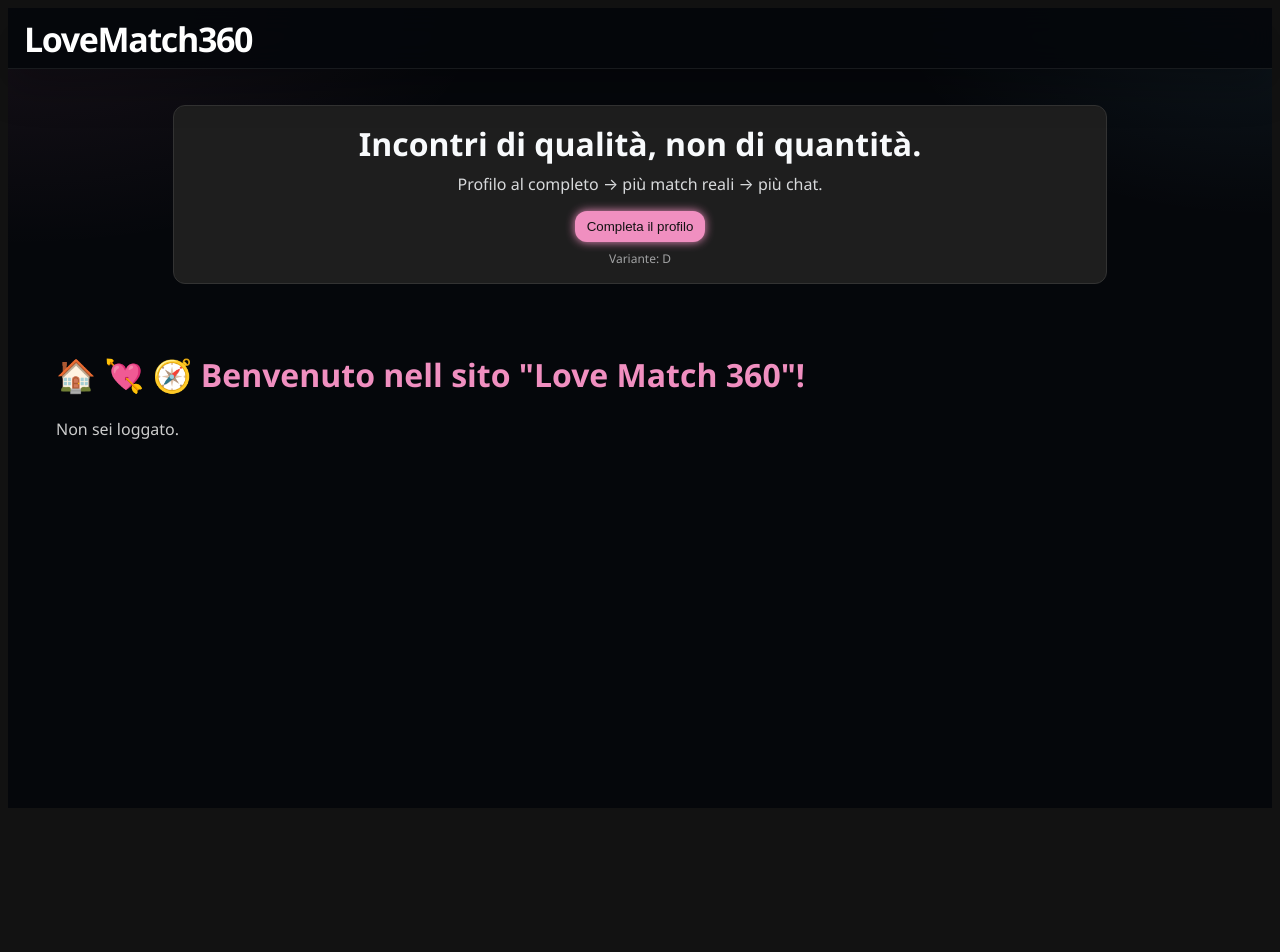
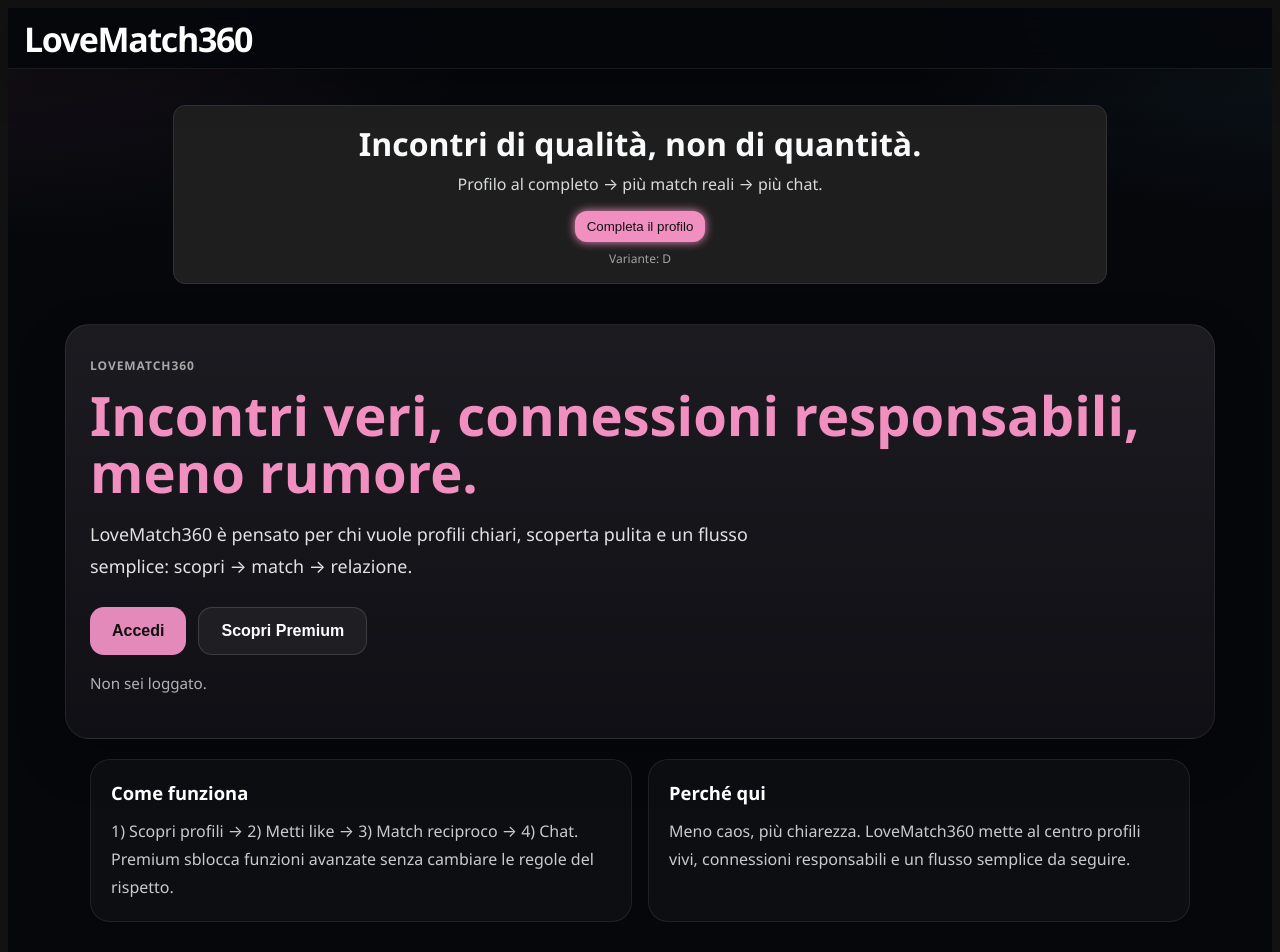
Before and after one commit to ciuval/lm360-admin-prod, a React (Vite) app: page / in a window 1280 px wide. Shown: the top 952 px of the page. Before the commit the page ends 816 px from the top, so only its background shows below. Built offline with nearby package versions, Linux system fonts and the light colour scheme; no server answers.

Commit message:
refine home page for live product positioning

```diff
--- a/src/pages/Home.jsx
+++ b/src/pages/Home.jsx
@@ -1,11 +1,14 @@
-import React, { useEffect, useState } from "react";
+import React, { useEffect, useMemo, useState } from "react";
+import { useNavigate } from "react-router-dom";
 import HeroAB from "../components/HeroAB";
 import { loadCurrentAccountTier } from "../lib/accountTier";
 
 export default function Home() {
+  const navigate = useNavigate();
   const [loading, setLoading] = useState(true);
   const [isAuthed, setIsAuthed] = useState(false);
   const [userId, setUserId] = useState(null);
+  const [tier, setTier] = useState("free");
 
   useEffect(() => {
     let alive = true;
@@ -20,11 +23,13 @@ export default function Home() {
 
         setIsAuthed(Boolean(result?.isAuthed));
         setUserId(result?.user?.id || null);
+        setTier(result?.tier || "free");
       } catch {
         if (!alive) return;
 
         setIsAuthed(false);
         setUserId(null);
+        setTier("free");
       } finally {
         if (alive) {
           setLoading(false);
@@ -39,21 +44,253 @@ export default function Home() {
     };
   }, []);
 
+  const homeContent = useMemo(() => {
+    if (loading) {
+      return {
+        title: "LoveMatch360, connessioni con una direzione.",
+        description:
+          "Stiamo preparando il tuo spazio e verificando lo stato del tuo account.",
+        primaryLabel: "Caricamento...",
+        secondaryLabel: "Torna più su",
+      };
+    }
+
+    if (!isAuthed) {
+      return {
+        title: "Incontri veri, connessioni responsabili, meno rumore.",
+        description:
+          "LoveMatch360 è pensato per chi vuole profili chiari, scoperta pulita e un flusso semplice: scopri → match → relazione.",
+        primaryLabel: "Accedi",
+        secondaryLabel: "Scopri Premium",
+      };
+    }
+
+    if (tier === "admin") {
+      return {
+        title: "Sistema attivo, visione chiara.",
+        description:
+          "Il tuo account ha accesso di controllo. Puoi rientrare nel flusso operativo o verificare subito le aree sensibili del progetto.",
+        primaryLabel: "Apri Admin",
+        secondaryLabel: "Vai al profilo",
+      };
+    }
+
+    if (tier === "super") {
+      return {
+        title: "Hai già il massimo accesso disponibile.",
+        description:
+          "Il tuo profilo è attivo al livello più alto del flusso commerciale. Ora il punto è usare bene scoperta, qualità e continuità.",
+        primaryLabel: "Scopri i profili",
+        secondaryLabel: "Vai al profilo",
+      };
+    }
+
+    if (tier === "premium") {
+      return {
+        title: "Il tuo accesso premium è già vivo.",
+        description:
+          "Ora conta usarlo bene: più qualità nella scoperta, più ordine nel percorso, meno attrito nel trovare persone compatibili.",
+        primaryLabel: "Scopri i profili",
+        secondaryLabel: "Vai al profilo",
+      };
+    }
+
+    return {
+      title: "Il tuo profilo è acceso. Adesso dagli direzione.",
+      description:
+        "Completa il profilo, entra nella scoperta e usa LoveMatch360 con un flusso più pulito, più serio, più intenzionale.",
+      primaryLabel: "Scopri i profili",
+      secondaryLabel: "Vai a Premium",
+    };
+  }, [loading, isAuthed, tier]);
+
+  const statusLine = useMemo(() => {
+    if (loading) return "Caricamento stato account...";
+    if (!isAuthed) return "Non sei loggato.";
+    if (tier === "admin") return "Accesso amministrativo attivo.";
+    if (tier === "super") return "Accesso Super attivo.";
+    if (tier === "premium") return "Accesso Premium attivo.";
+    return "Bentornato. Il tuo account è attivo.";
+  }, [loading, isAuthed, tier]);
+
+  const handlePrimaryAction = () => {
+    if (loading) return;
+
+    if (!isAuthed) {
+      navigate("/login");
+      return;
+    }
+
+    if (tier === "admin") {
+      navigate("/admin");
+      return;
+    }
+
+    navigate("/scopri");
+  };
+
+  const handleSecondaryAction = () => {
+    if (loading) return;
+
+    if (!isAuthed) {
+      navigate("/premium");
+      return;
+    }
+
+    if (tier === "admin" || tier === "premium" || tier === "super") {
+      navigate("/profilo");
+      return;
+    }
+
+    navigate("/premium");
+  };
+
   return (
     <>
       <HeroAB userId={userId} />
 
-      <div style={{ padding: "2rem" }}>
-        <h1 style={{ color: "#f08fc0" }}>🏠 💘 🧭 Benvenuto nell sito "Love Match 360"!</h1>
+      <section style={sectionStyle}>
+        <div style={heroCardStyle}>
+          <span style={eyebrowStyle}>LoveMatch360</span>
 
-        <p style={{ marginTop: "1rem", color: "#ccc" }}>
-          {loading
-            ? "Caricamento stato account..."
-            : isAuthed
-              ? "Bentornato. Il tuo account è attivo."
-              : "Non sei loggato."}
-        </p>
-      </div>
+          <h1 style={titleStyle}>{homeContent.title}</h1>
+
+          <p style={descriptionStyle}>{homeContent.description}</p>
+
+          <div style={actionsStyle}>
+            <button type="button" style={primaryButtonStyle} onClick={handlePrimaryAction}>
+              {homeContent.primaryLabel}
+            </button>
+
+            <button type="button" style={secondaryButtonStyle} onClick={handleSecondaryAction}>
+              {homeContent.secondaryLabel}
+            </button>
+          </div>
+
+          <p style={statusStyle}>{statusLine}</p>
+        </div>
+
+        <div style={gridStyle}>
+          <article style={infoCardStyle}>
+            <h2 style={cardTitleStyle}>Come funziona</h2>
+            <p style={cardTextStyle}>
+              1) Scopri profili → 2) Metti like → 3) Match reciproco → 4) Chat.
+              Premium sblocca funzioni avanzate senza cambiare le regole del rispetto.
+            </p>
+          </article>
+
+          <article style={infoCardStyle}>
+            <h2 style={cardTitleStyle}>Perché qui</h2>
+            <p style={cardTextStyle}>
+              Meno caos, più chiarezza. LoveMatch360 mette al centro profili vivi,
+              connessioni responsabili e un flusso semplice da seguire.
+            </p>
+          </article>
+        </div>
+      </section>
     </>
   );
 }
+
+const sectionStyle = {
+  padding: "24px 16px 48px",
+};
+
+const heroCardStyle = {
+  maxWidth: "1100px",
+  margin: "0 auto",
+  padding: "28px 24px",
+  borderRadius: "24px",
+  border: "1px solid rgba(255,255,255,0.08)",
+  background: "linear-gradient(180deg, rgba(28,28,34,0.96) 0%, rgba(16,16,22,0.96) 100%)",
+  boxShadow: "0 20px 50px rgba(0,0,0,0.24)",
+};
+
+const eyebrowStyle = {
+  display: "inline-block",
+  fontSize: "12px",
+  textTransform: "uppercase",
+  letterSpacing: "0.08em",
+  color: "rgba(255,255,255,0.62)",
+  fontWeight: 800,
+};
+
+const titleStyle = {
+  margin: "12px 0 0",
+  color: "#f08fc0",
+  fontSize: "clamp(2rem, 5vw, 3.4rem)",
+  lineHeight: 1.04,
+};
+
+const descriptionStyle = {
+  marginTop: "18px",
+  marginBottom: 0,
+  color: "rgba(255,255,255,0.88)",
+  fontSize: "1.12rem",
+  lineHeight: 1.8,
+  maxWidth: "65ch",
+};
+
+const actionsStyle = {
+  display: "flex",
+  gap: "12px",
+  flexWrap: "wrap",
+  marginTop: "24px",
+};
+
+const primaryButtonStyle = {
+  padding: "14px 22px",
+  border: "none",
+  borderRadius: "14px",
+  backgroundColor: "#e48abb",
+  color: "#111111",
+  fontWeight: 800,
+  fontSize: "1rem",
+  cursor: "pointer",
+};
+
+const secondaryButtonStyle = {
+  padding: "14px 22px",
+  borderRadius: "14px",
+  border: "1px solid rgba(255,255,255,0.14)",
+  background: "rgba(255,255,255,0.05)",
+  color: "#ffffff",
+  fontWeight: 700,
+  fontSize: "1rem",
+  cursor: "pointer",
+};
+
+const statusStyle = {
+  marginTop: "16px",
+  color: "rgba(255,255,255,0.68)",
+  fontSize: "0.95rem",
+  lineHeight: 1.6,
+};
+
+const gridStyle = {
+  maxWidth: "1100px",
+  margin: "20px auto 0",
+  display: "grid",
+  gridTemplateColumns: "repeat(auto-fit, minmax(280px, 1fr))",
+  gap: "16px",
+};
+
+const infoCardStyle = {
+  padding: "20px",
+  borderRadius: "20px",
+  border: "1px solid rgba(255,255,255,0.08)",
+  background: "rgba(255,255,255,0.03)",
+};
+
+const cardTitleStyle = {
+  margin: 0,
+  color: "#ffffff",
+  fontSize: "1.15rem",
+};
+
+const cardTextStyle = {
+  marginTop: "12px",
+  marginBottom: 0,
+  color: "rgba(255,255,255,0.78)",
+  lineHeight: 1.75,
+};
```
